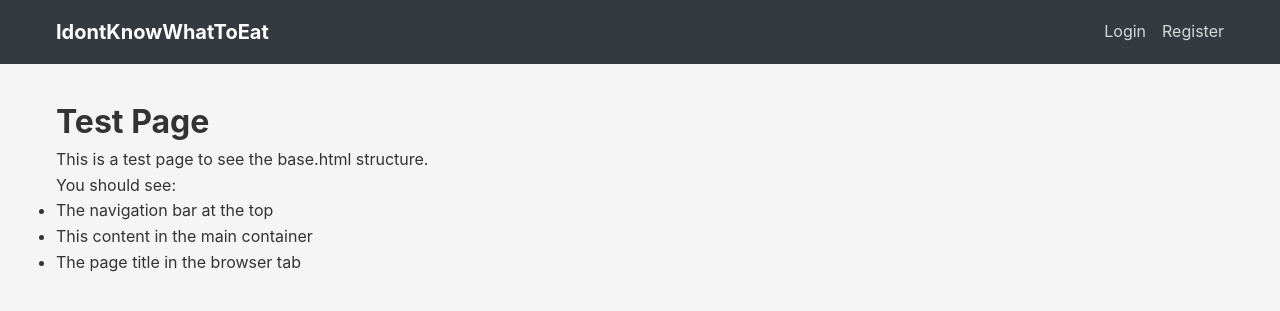
After one commit to billbaord/WhatToEat, a Flask app: page /test in a window 1280 px wide. The commit adds this page. Shown: the top 311 px of the page. Run offline with Flask 3, Linux system fonts and the light colour scheme.

Commit message:
added HTML, JS, and CSS
added the base.html with CSS and JS functions, tested the website with a test page, but nothing shows up, will look into this later

```diff
--- a/app/main/routes.py
+++ b/app/main/routes.py
@@ -127,3 +127,7 @@ def user(username):
     user = User.query.filter_by(username=username).first_or_404()
     recipes = Recipe.query.filter_by(user_id=user.id).all()
     return render_template('user.html', user=user, recipes=recipes)
+
+@bp.route('/test')
+def test():
+    return render_template('test_page.html')
--- /dev/null
+++ b/app/static/css/styles.css
@@ -0,0 +1,111 @@
+/* Base Variables */
+:root {
+    --primary-color: #007bff;
+    --secondary-color: #6c757d;
+    --success-color: #28a745;
+    --danger-color: #dc3545;
+    --light-color: #f8f9fa;
+    --dark-color: #343a40;
+    --border-color: #dee2e6;
+}
+
+/* Base Styles */
+* {
+    margin: 0;
+    padding: 0;
+    box-sizing: border-box;
+}
+
+body {
+    font-family: -apple-system, BlinkMacSystemFont, 'Segoe UI', Roboto, Oxygen, Ubuntu, Cantarell, sans-serif;
+    line-height: 1.6;
+    color: #333;
+    background-color: #f5f5f5;
+}
+
+/* Navigation */
+.navbar {
+    background-color: var(--dark-color);
+    padding: 1rem;
+    margin-bottom: 2rem;
+}
+
+.navbar-container {
+    max-width: 1200px;
+    margin: 0 auto;
+    display: flex;
+    align-items: center;
+    justify-content: space-between;
+    padding: 0 1rem;
+}
+
+.navbar-brand {
+    color: white;
+    text-decoration: none;
+    font-size: 1.25rem;
+    font-weight: bold;
+}
+
+.navbar-nav {
+    display: flex;
+    list-style: none;
+    margin-left: auto;
+}
+
+.nav-item {
+    margin-left: 1rem;
+}
+
+.nav-link {
+    color: rgba(255, 255, 255, 0.8);
+    text-decoration: none;
+}
+
+.nav-link:hover {
+    color: white;
+}
+
+/* Main Content */
+.main-container {
+    max-width: 1200px;
+    margin: 0 auto;
+    padding: 0 1rem;
+}
+
+/* Flash Messages */
+.alert {
+    position: relative;
+    padding: 0.75rem 1.25rem;
+    margin-bottom: 1rem;
+    border: 1px solid transparent;
+    border-radius: 0.25rem;
+}
+
+.alert-info {
+    color: #0c5460;
+    background-color: #d1ecf1;
+    border-color: #bee5eb;
+}
+
+.alert-success {
+    color: #155724;
+    background-color: #d4edda;
+    border-color: #c3e6cb;
+}
+
+.alert-danger {
+    color: #721c24;
+    background-color: #f8d7da;
+    border-color: #f5c6cb;
+}
+
+/* Responsive Design */
+@media (max-width: 768px) {
+    .navbar-nav {
+        flex-direction: column;
+    }
+
+    .nav-item {
+        margin: 0.5rem 0;
+    }
+}
--- a/app/static/js/main.js
+++ b/app/static/js/main.js
@@ -0,0 +1,25 @@
+// Form Validation
+document.addEventListener('DOMContentLoaded', function() {
+    // Add confirmation for delete actions
+    const deleteButtons = document.querySelectorAll('.delete-recipe');
+    deleteButtons.forEach(button => {
+        button.addEventListener('click', function(e) {
+            if (!confirm('Are you sure you want to delete this recipe?')) {
+                e.preventDefault();
+            }
+        });
+    });
+
+    // Add smooth scrolling for anchor links
+    document.querySelectorAll('a[href^="#"]').forEach(anchor => {
+        anchor.addEventListener('click', function(e) {
+            e.preventDefault();
+            const target = document.querySelector(this.getAttribute('href'));
+            if (target) {
+                target.scrollIntoView({
+                    behavior: 'smooth'
+                });
+            }
+        });
+    });
+});
--- a/app/templates/base.html
+++ b/app/templates/base.html
@@ -3,56 +3,49 @@
 <head>
     <meta charset="UTF-8">
     <meta name="viewport" content="width=device-width, initial-scale=1.0">
-    <title>{{ title} - IdontKnowWhatToEat}</title>
+    <title>{% block title %}{% endblock %} - IdontKnowWhatToEat</title>
+    <link rel="stylesheet" href="{{ url_for('static', filename='css/styles.css') }}">
+    <script src="{{ url_for('static', filename='js/main.js') }}"></script>
 </head>
 <body>
-    <nav class="navbar navbar-expand-lg navbar-light bg-light">
-        <div class="container">
-            <a class="navbar-brand" href="{{ url_for('main_index') }}">IdontKnowWhatToEat</a>
-            <button class="navbar-toggler" type="button" data-bs-toggle="collapse" data-bs-target="#navbarNav">
-                <span class="navbar-toggler-icon"></span>
-            </button>
-            <div class="collapse navbar-collapse" id="navbarNav">
-                <ul class="navbar-nav me-auto">
+    <nav class="navbar">
+        <div class="navbar-container">
+            <a class="navbar-brand" href="{{ url_for('main.index') }}">IdontKnowWhatToEat</a>
+            <ul class="navbar-nav">
+                {% if current_user.is_authenticated %}
                     <li class="nav-item">
-                        <a class="nav-link"></a>
-                    </li>
-                    <!-- add current user is authenticated-->
-                    <li class="nav-item">
-                        <a class="nav-link"></a>
-                    </li>
-                    <!-- add endif -->
-                </ul>
-                <ul class="">
-                    <!-- add current user is authenticed -->
-                    <li class="nav-item">
-                        <a class="nav-link"></a>
-                    </li>
-                    <!-- add else -->
-                    <li class="nav-item">
-                        <a class="nav-link"></a>
+                        <a class="nav-link" href="{{ url_for('main.new_recipe') }}">New Recipe</a>
                     </li>
                     <li class="nav-item">
-                        <a class="nav-link"></a>
+                        <a class="nav-link" href="{{ url_for('main.user', username=current_user.username) }}">Profile</a>
                     </li>
-                    <!-- add endif -->
-                </ul>
-            </div>
+                    <li class="nav-item">
+                        <a class="nav-link" href="{{ url_for('main.logout') }}">Logout</a>
+                    </li>
+                {% else %}
+                    <li class="nav-item">
+                        <a class="nav-link" href="{{ url_for('main.login') }}">Login</a>
+                    </li>
+                    <li class="nav-item">
+                        <a class="nav-link" href="{{ url_for('main.register') }}">Register</a>
+                    </li>
+                {% endif %}
+            </ul>
         </div>
     </nav>
 
-    <div class="container">
-        <!-- add -->
-        <!-- add -->
-        <!-- addd -->
-        <div class="">{{ message }}</div>
-        <!-- addd -->
-        <!-- add -->
-        <!-- add -->
+    <div class="main-container">
+        {% with messages = get_flashed_messages(with_categories=true) %}
+            {% if messages %}
+                {% for category, message in messages %}
+                    <div class="alert alert-{{ category }}">
+                        {{ message }}
+                    </div>
+                {% endfor %}
+            {% endif %}
+        {% endwith %}
 
-        <!-- block content endblock -->
+        {% block content %}{% endblock %}
     </div>
-
-    <script srtc=""></script>
 </body>
 </html>
--- /dev/null
+++ b/app/templates/test_page.html
@@ -0,0 +1,14 @@
+{% extends "base.html" %}
+
+{% block title %}Test Page{% endblock %}
+
+{% block content %}
+    <h1>Test Page</h1>
+    <p>This is a test page to see the base.html structure.</p>
+    <p>You should see:</p>
+    <ul>
+        <li>The navigation bar at the top</li>
+        <li>This content in the main container</li>
+        <li>The page title in the browser tab</li>
+    </ul>
+{% endblock %}
--- a/whattoeat.py
+++ b/whattoeat.py
@@ -4,7 +4,7 @@ from app.models import User, Recipe, Category
 app = create_app()
 
 if __name__ == '__main__':
-    app.run(port=5000)  # Set default port to 5000
+    app.run(port=5000)
 
 @app.shell_context_processor
 def make_shell_context():
```
Also changed, not shown: app/static/css/style.css (deleted).
